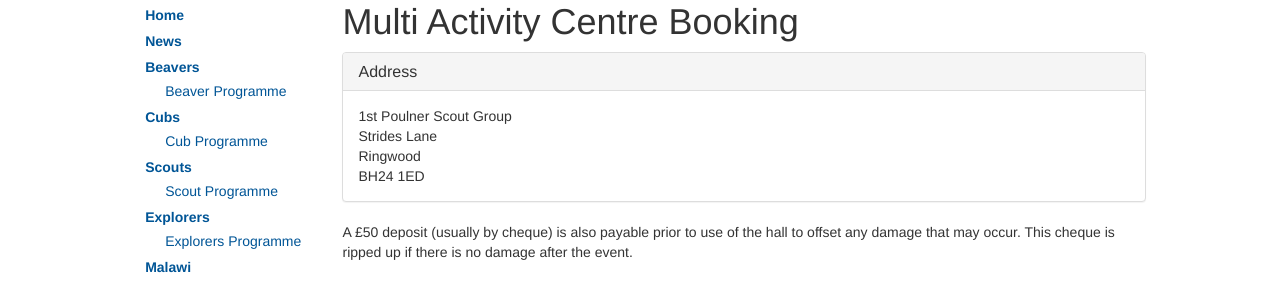
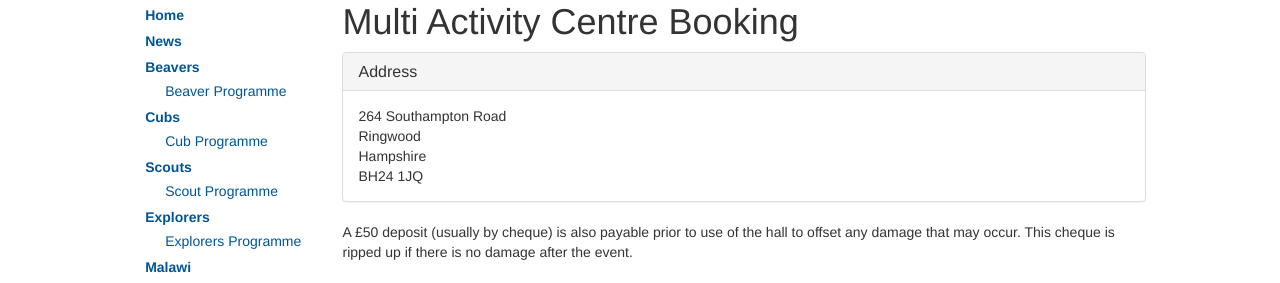
Before and after one commit to 1stpoulnerscouts/1stpoulnerscouts.github.io, a Jekyll site: the page built from booking/mac/index.html, in a window 1280 px wide. Shown: the part 194-477 px from the top of the page. Built offline with Jekyll 4.4.1, drawn with Linux system fonts in a browser that asks for light colours.

Commit message:
Fixed address

```diff
--- a/booking/mac/index.html
+++ b/booking/mac/index.html
@@ -13,10 +13,10 @@ active: /booking/mac
 		<h3 class="panel-title">Address</h3>
 	</div>
 	<div class="panel-body">
-		1st Poulner Scout Group<br>
-		Strides Lane<br>
+		264 Southampton Road<br>
 		Ringwood<br>
-		BH24 1ED<br>
+		Hampshire<br>
+		BH24 1JQ<br>
 	</div>
 </div>
 
```
